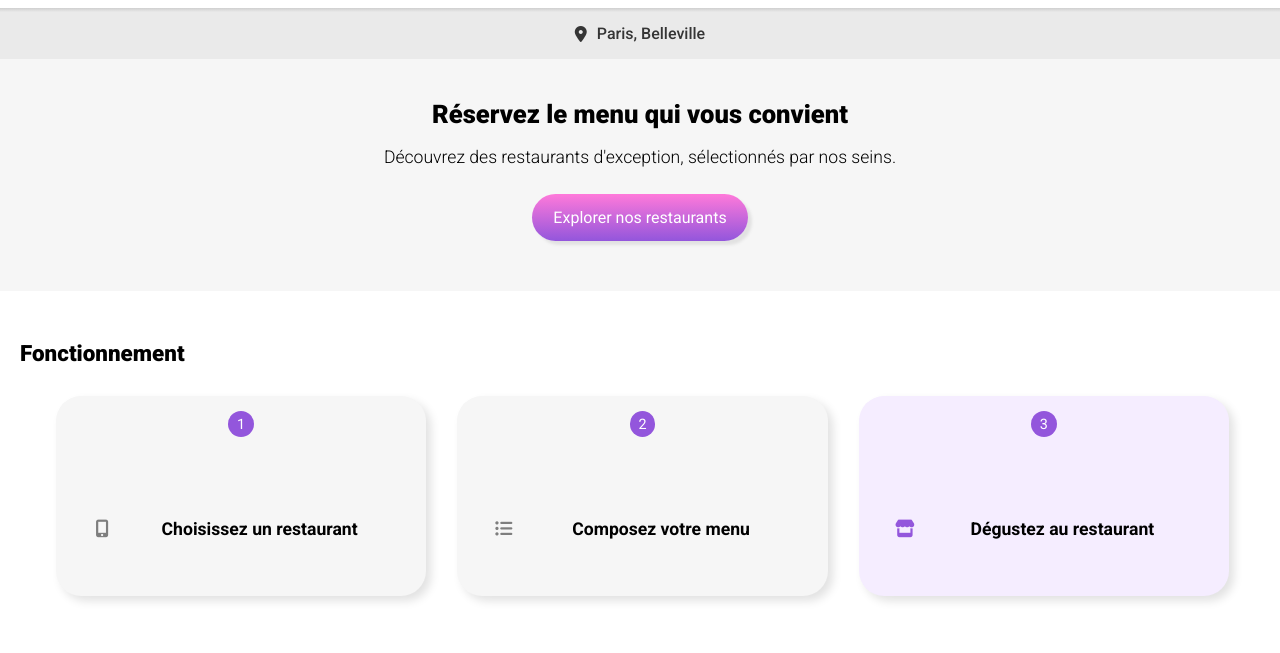
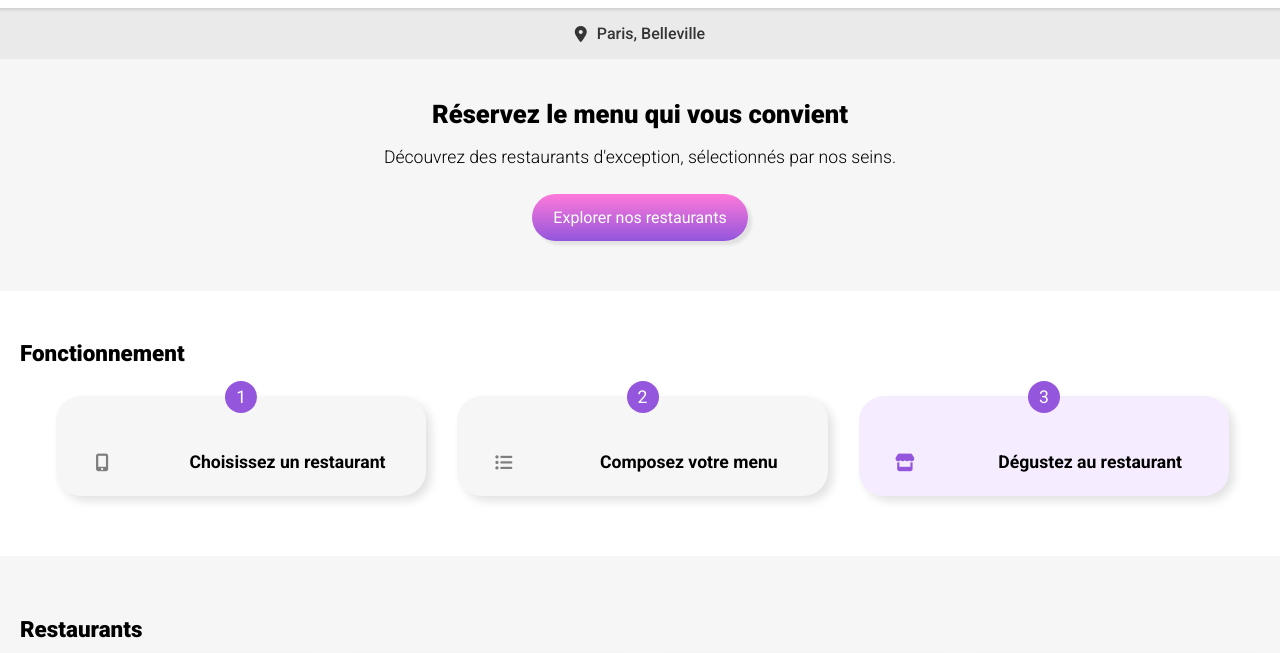
Before and after one commit to CloeBDT/CloeBoudrant_3_19102021, a website: page index.html in a window 1280 px wide. Shown: the part 92-745 px from the top of the page. Drawn offline with Linux system fonts and the light colour scheme; a web font is replaced by a local one.

Commit message:
Réalisation du responsive pour desktop

```diff
--- a/scss/Base/_body.scss
+++ b/scss/Base/_body.scss
@@ -2,6 +2,12 @@ body
 {
     margin: 0;
     padding: 0;
+
+    @include wide
+    {
+        max-width: 1440px;
+        margin: auto;
+    }
 }
 
 a
--- a/scss/Pages/_menus.scss
+++ b/scss/Pages/_menus.scss
@@ -6,6 +6,11 @@
     {
         width: 100%;
         height: 260px;
+
+        @include tablet
+        {
+            height: 400px;
+        }
     }
 
     >div
@@ -14,7 +19,11 @@
         border-radius: 45px 45px 0 0;
         position: relative;
         top: -50px;
-        width: 100%;
+
+        @include tablet
+        {
+            padding: 0 20px 0 20px;
+        }
     }
 
     &__heading
@@ -71,7 +80,7 @@
 .dish-presentation
 {
     @include dish-price;
-    padding: 5px;
+    padding: 5px 20px 5px 20px;
 
     div
     {
--- a/scss/Pages/_restaurants.scss
+++ b/scss/Pages/_restaurants.scss
@@ -8,6 +8,14 @@
         display: flex;
         flex-direction: column;
         row-gap: 15px;
+
+        @include tablet
+        {
+            flex-direction: row;
+            justify-content: space-between;
+            flex-wrap: wrap;
+            padding-bottom: 40px;
+        }
 
         @include desktop
         {
@@ -31,6 +39,11 @@
     border-radius: 20px;
     box-shadow: 6px 6px 20px #D6D6D6;
     position: relative;
+
+    @include tablet
+    {
+        width: 49%;
+    }
 
     @include desktop
     {
--- a/scss/Utils/_mixins.scss
+++ b/scss/Utils/_mixins.scss
@@ -37,8 +37,11 @@
 
     @include desktop
     {
-        height: 200px;
+        height: 100px;
         width: 30%;
+        grid-template-columns: 1fr 3fr;
+        grid-template-rows: 1fr 2fr;
+        justify-items: center;
     }
 
     div
@@ -61,6 +64,14 @@
             grid-column-end: 3;
             margin: -10px 0 0 0;
         }
+
+        @include desktop
+        {
+            margin: -30px 0 0 0;
+            height: 2rem;
+            width: 2rem;
+            font-size: 1.1rem;
+        }
     }
 
     &>p
@@ -68,6 +79,11 @@
         @include tablet
         {
             padding-right: 20%;
+        }
+
+        @include desktop
+        {
+            padding-right: 0;
         }
     }
 }
```
Also changed, not shown: css/style.css, 1 other file.
